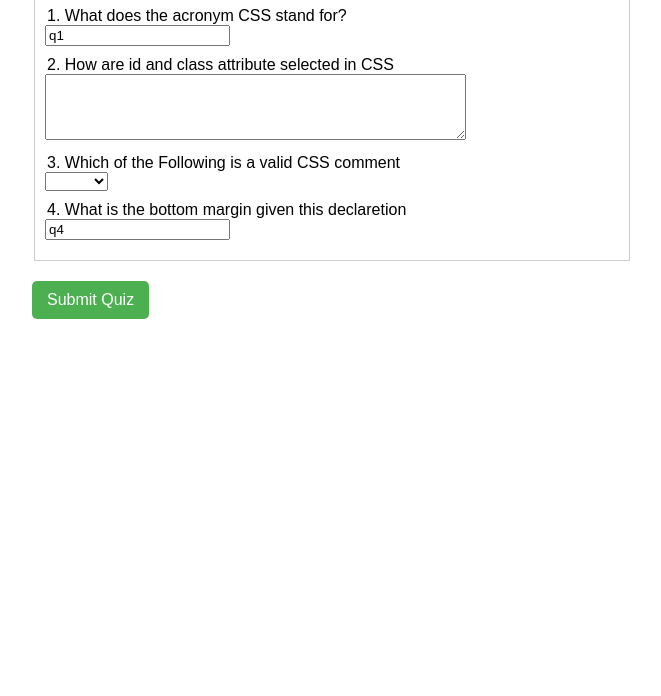
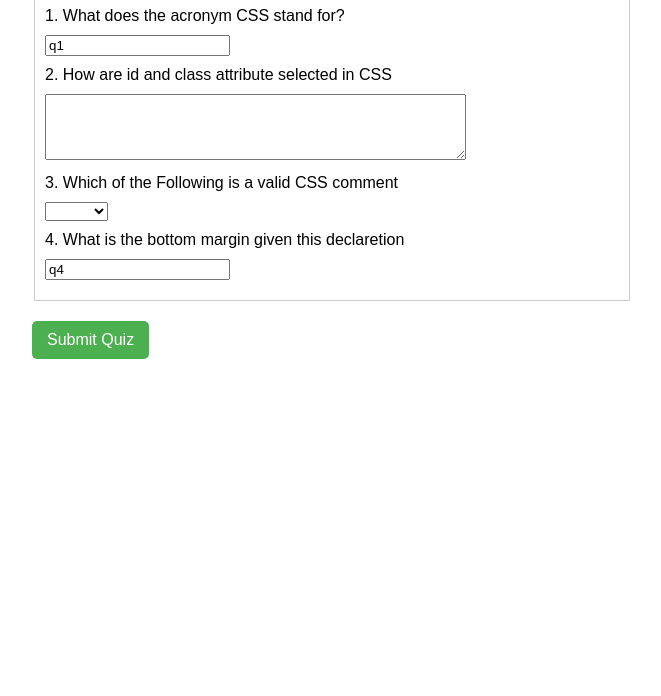
Before and after one commit to 0laf3/wdd130, a plain HTML site: page quiz.html in a window 1280 px wide. Shown: the part 104-800 px from the top of the page, without its empty margins (308-969 px from the left). Drawn offline with Linux system fonts and the light colour scheme.

Commit message:
change element to label

```diff
--- a/quiz.html
+++ b/quiz.html
@@ -12,17 +12,17 @@
 
   <form action="submit_quiz.php" method="post">
     <fieldset>
-        <legend></legend>
+        <label></label>
         <h1>Quiz Form</h1>
-      <legend>1. What does the acronym CSS stand for?</legend>
+      <label>1. What does the acronym CSS stand for?</label>
       <label>
         <input type="text" name="q1" value="q1">
       </label>
-      <legend>2. How are id and class attribute selected in CSS</legend>
+      <label>2. How are id and class attribute selected in CSS</label>
       <label>
         <textarea id="q2" name="q2" rows="4" cols="50"></textarea>
       </label>
-      <legend>3. Which of the Following is a valid CSS comment</legend>
+      <label>3. Which of the Following is a valid CSS comment</label>
       <label>
         <select name="q3" id="q3">
             <option value=""></option>
@@ -33,9 +33,9 @@
           </select>
 
       </label>
-      <legend>4. What is the bottom margin given this declaretion</legend>
+      <label>4. What is the bottom margin given this declaretion</label>
       <label>
-        <input type="integer" name="q4" value="q4">
+        <input type="text" name="q4" value="q4">
       </label>
     </fieldset>
 
```
